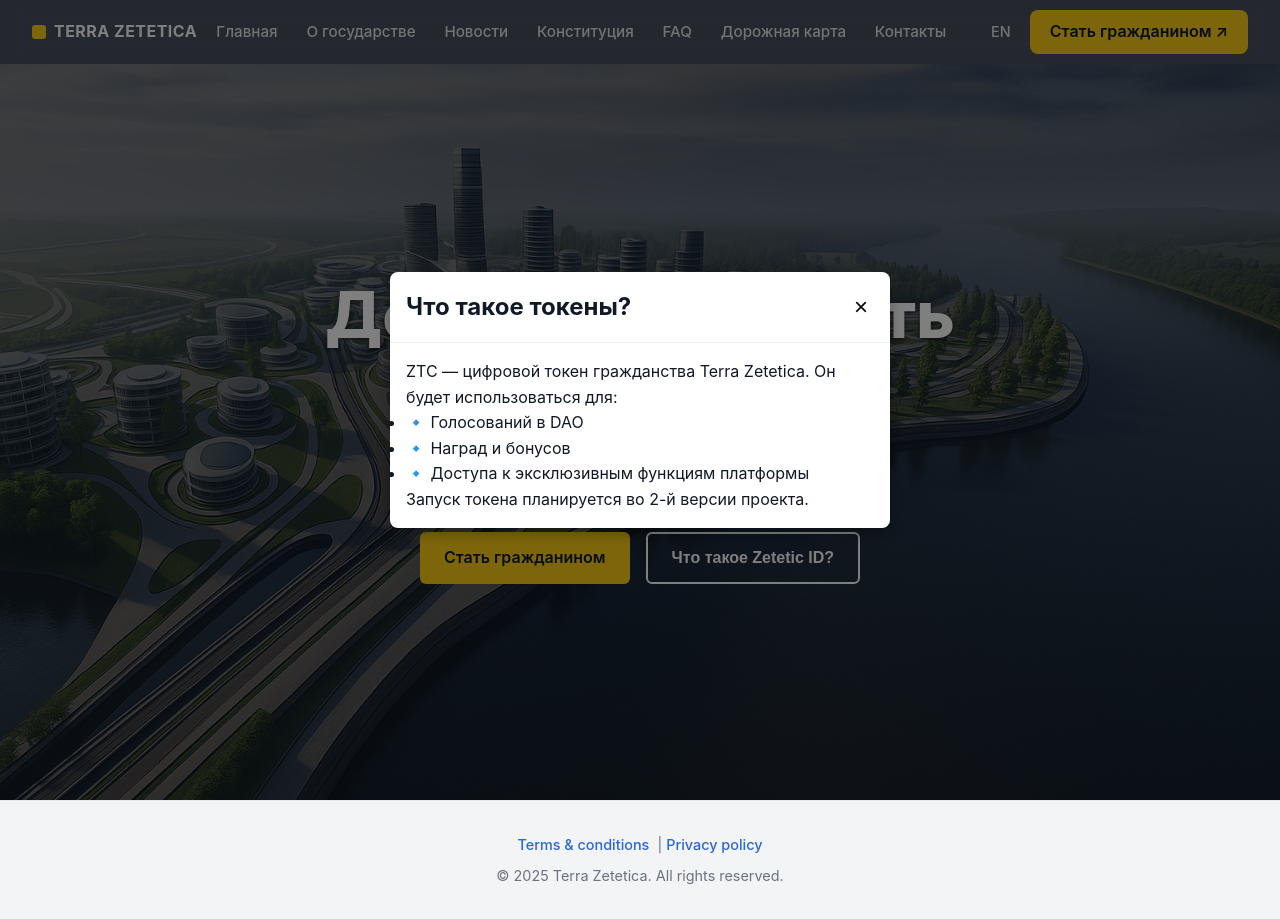
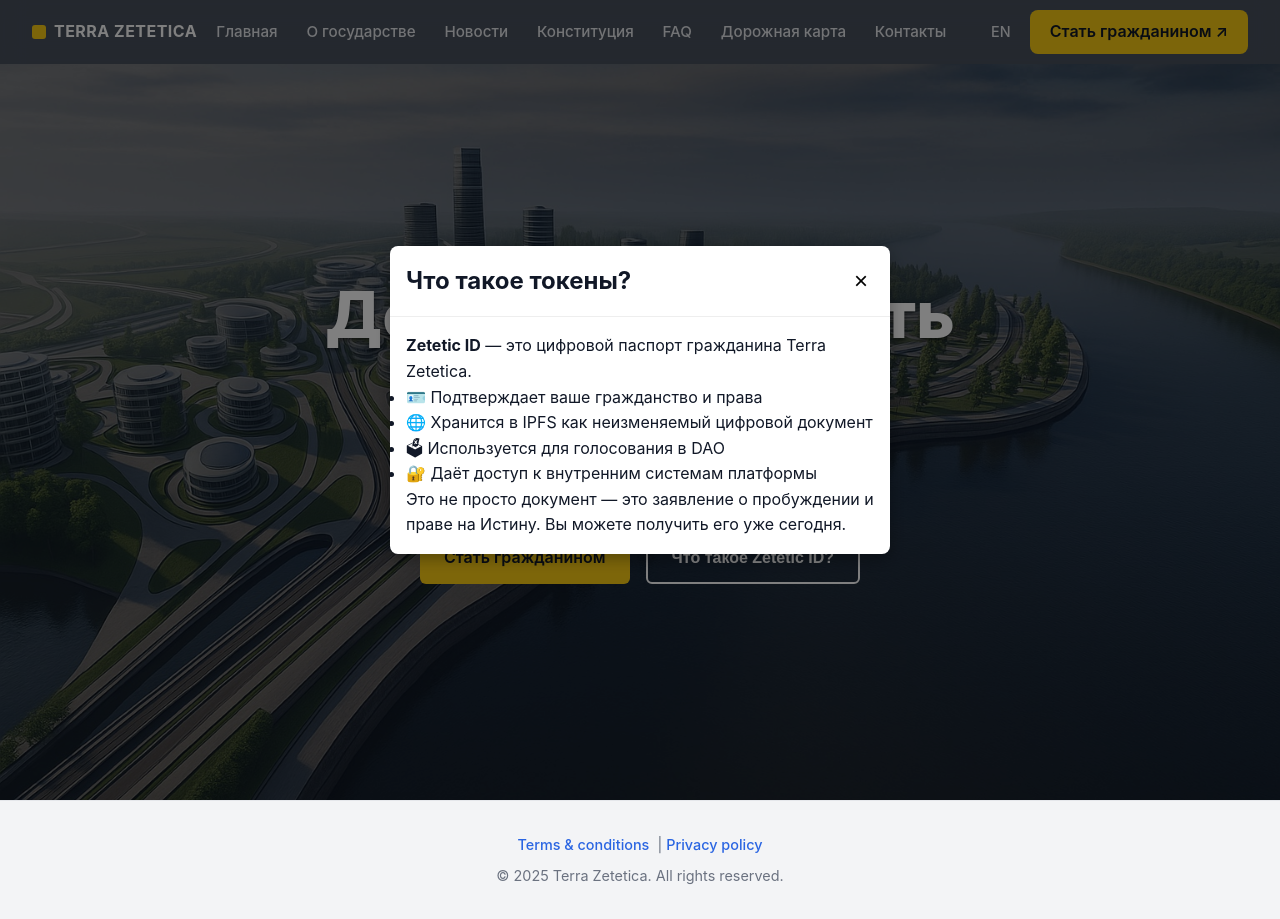
Before and after one commit to kardinalmarkov/terra-zetetica, a Next.js app: page / in a window 1280 px wide. Both pictures are taken after a click on the button "Что такое Zetetic ID?". Built offline with nearby package versions, Linux system fonts and the light colour scheme.

Commit message:
Update index.js

```diff
--- a/pages/index.js
+++ b/pages/index.js
@@ -38,15 +38,17 @@ export default function Home() {
         onClose={() => setTokensOpen(false)}
         title="Что такое токены?"
       >
+        <p><strong>Zetetic ID</strong> — это цифровой паспорт гражданина Terra Zetetica.</p>
+        <ul>
+          <li>🪪 Подтверждает ваше гражданство и права</li>
+          <li>🌐 Хранится в IPFS как неизменяемый цифровой документ</li>
+          <li>🗳 Используется для голосования в DAO</li>
+          <li>🔐 Даёт доступ к внутренним системам платформы</li>
+        </ul>
         <p>
-          ZTC — цифровой токен гражданства Terra Zetetica. Он будет использоваться для:
+          Это не просто документ — это заявление о пробуждении и праве на Истину.
+          Вы можете получить его уже сегодня.
         </p>
-        <ul>
-          <li>🔹 Голосований в DAO</li>
-          <li>🔹 Наград и бонусов</li>
-          <li>🔹 Доступа к эксклюзивным функциям платформы</li>
-        </ul>
-        <p>Запуск токена планируется во 2-й версии проекта.</p>
       </Modal>
     </>
   );
```
